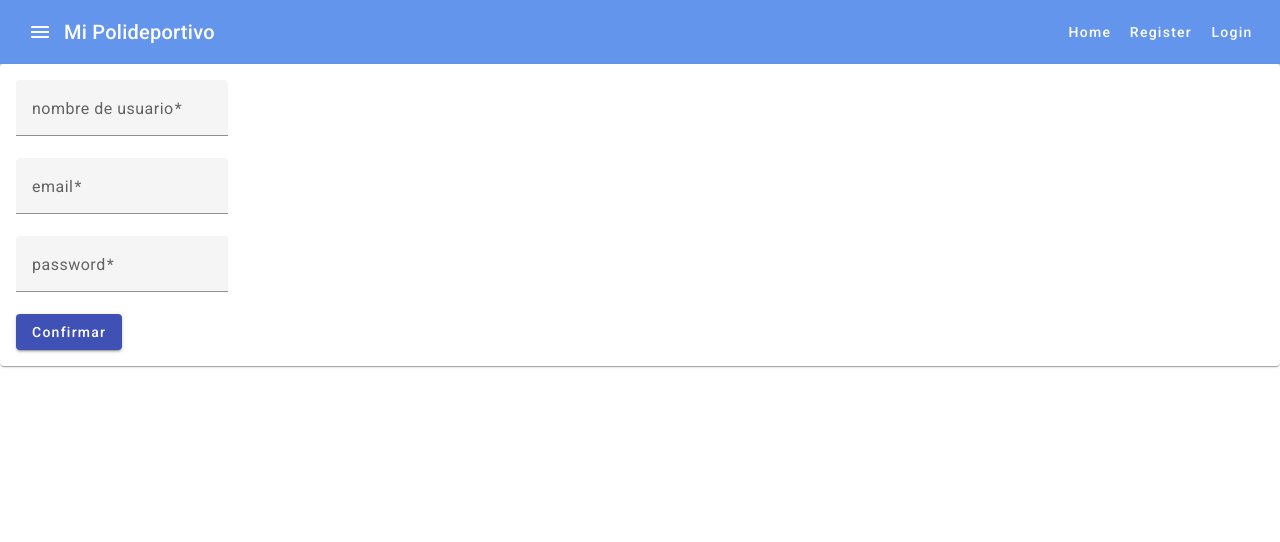
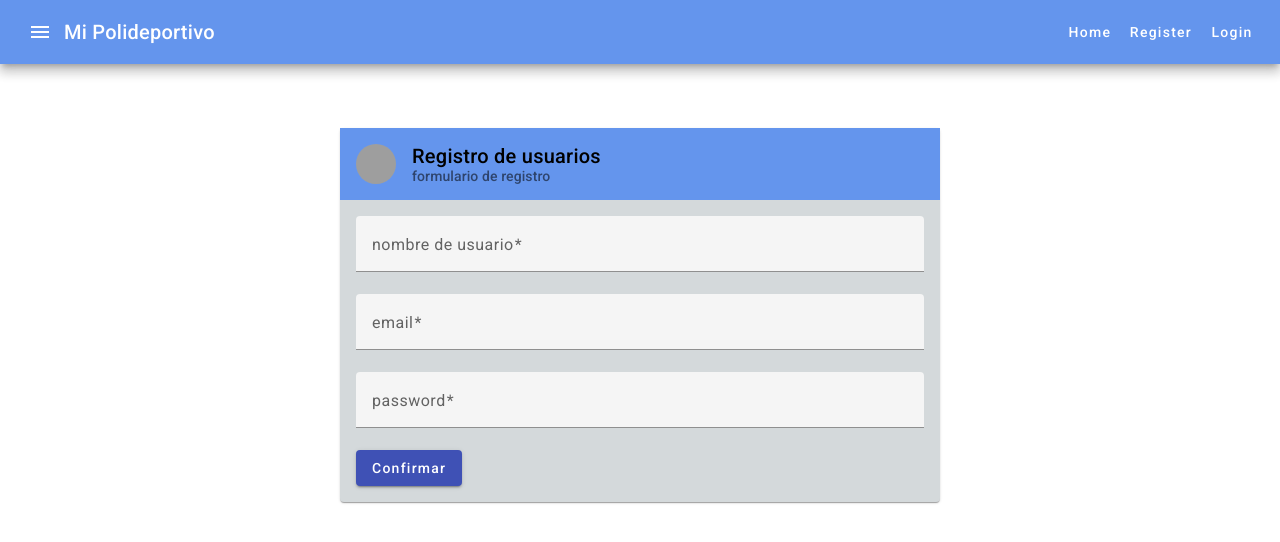
Before and after one commit to jcaido/mi-polideportivo, an Angular app: page /register in a window 1280 px wide. Shown: the top 542 px of the page. Built offline with nearby package versions, Linux system fonts and the light colour scheme; grey boxes are pictures that could not be loaded.

Commit message:
update register component

```diff
--- a/src/app/register/register.component.css
+++ b/src/app/register/register.component.css
@@ -1,6 +1,20 @@
 .container {
   display: flex;
-    flex-direction: column;
-    margin:1rem auto;
-    max-width: 600px;
+  flex-direction: column;
+  margin:4rem auto;
+  max-width: 600px;
+  background-color: rgb(212,217,219);
 }
+
+.header {
+  background-color: #6495ED;
+}
+
+.example-header-image {
+  background-image: url('https://material.angular.io/assets/img/examples/shiba1.jpg');
+  background-size: cover;
+}
+
+mat-form-field {
+  width: 100%;
+}
--- a/src/app/register/register.component.html
+++ b/src/app/register/register.component.html
@@ -1,6 +1,11 @@
 @if (!isSuccessful) {
-  <form [formGroup]="formularioRegistro">
-    <mat-card>
+  <mat-card class="container">
+    <mat-card-header class="header">
+      <div mat-card-avatar class="example-header-image"></div>
+      <mat-card-title>Registro de usuarios</mat-card-title>
+      <mat-card-subtitle>formulario de registro</mat-card-subtitle>
+    </mat-card-header>
+    <form [formGroup]="formularioRegistro">
       <mat-card-content>
         <mat-form-field appearance="fill">
           <mat-label>nombre de usuario</mat-label>
@@ -34,8 +39,8 @@
       <mat-card-content>
         <button mat-raised-button color="primary" (click)="onSubmit()">Confirmar</button>
       </mat-card-content>
-    </mat-card>
-  </form>
+    </form>
+  </mat-card>
   @if (isSignUpFailed) {
     <div>SignUp Failed: {{errorMessageServe}}</div>
   }
```
